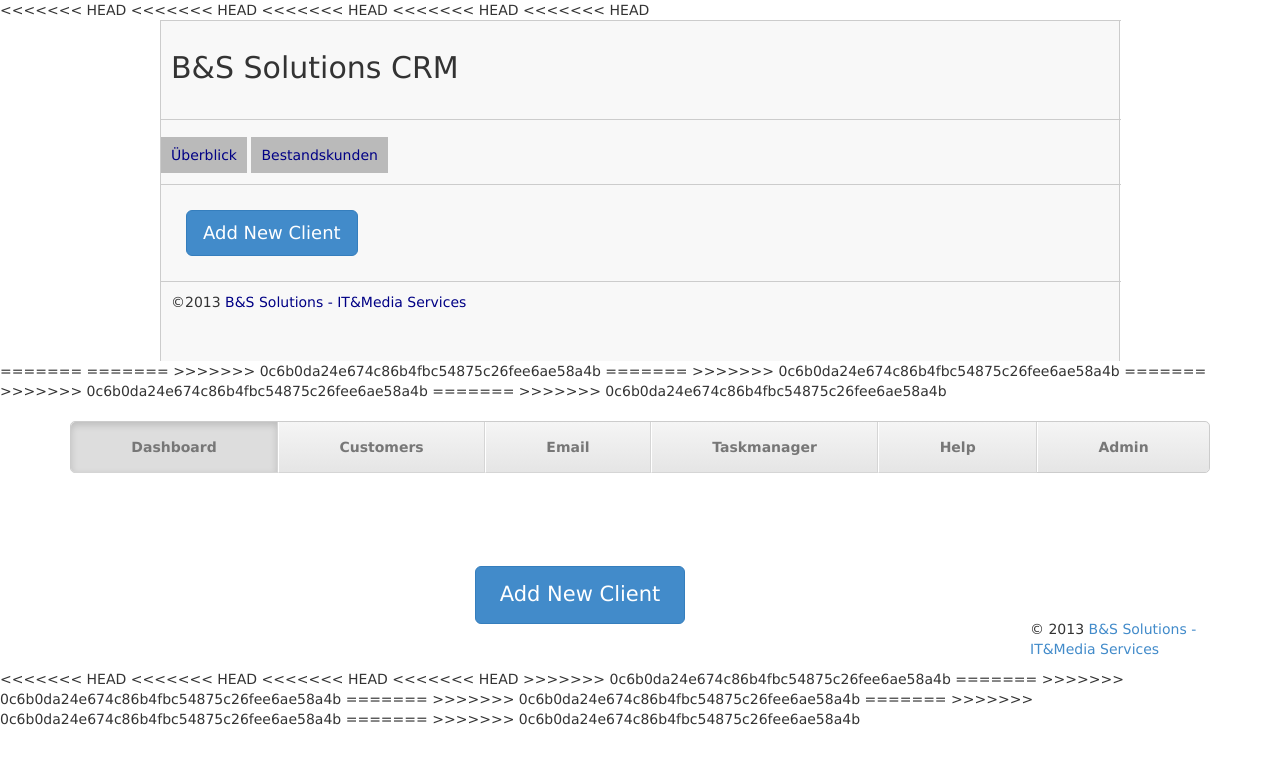
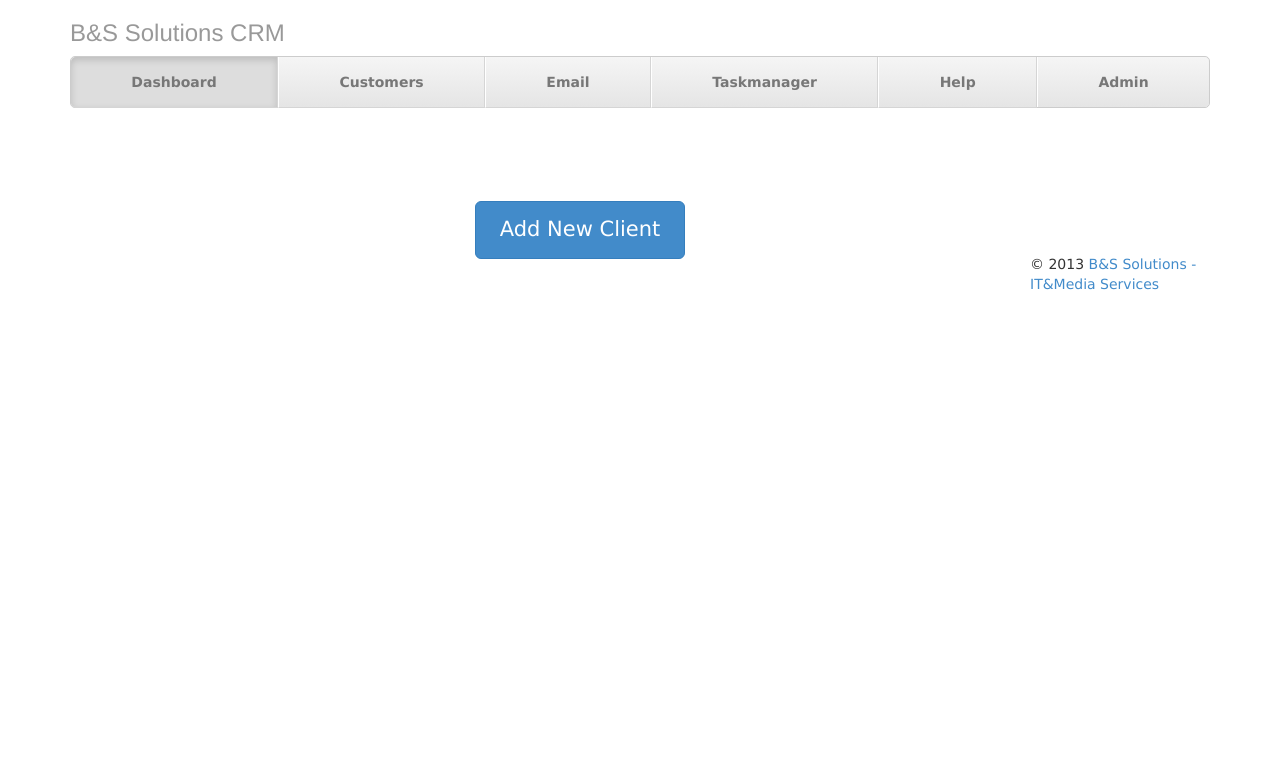
Before and after one commit to Isotronic/enso24, a PHP site: page /github/ in a window 1280 px wide. Shown: the top 764 px of the page. Run offline with PHP 8.4, Linux system fonts and the light colour scheme.

Commit message:
fixing the index file

```diff
--- a/index.php
+++ b/index.php
@@ -14,42 +14,9 @@
 <title>crm-enso24</title>
 </head>
 <body>
-<<<<<<< HEAD
-<<<<<<< HEAD
-<<<<<<< HEAD
-<<<<<<< HEAD
-<<<<<<< HEAD
-	<div id="wrapper">
-	    <div id="header">
-            <h2>B&amp;S Solutions CRM</h2>
-            <!--<img src="includes/images/logo_final.png" alt="enso24 logo" width="400" height="100"/>-->
-        </div>
-        <div id="nav">
-            <a href="index.php?pid=default">Überblick</a>
-            <a href="index.php?pid=customer">Bestandskunden</a>
-        </div>
-        <div>
-        	<?php
-        		//this pulls the add new client button
-        		include("pages/new_client/default.php");
-        	?>
-        </div>
-        <div id="footer">
-            <p><!--<a href="../class/logout.php">Logout</a> &nbsp; -->&copy;2013 <a href='http://www.bss-ims.de'>B&amp;S Solutions - IT&amp;Media Services</a></p>
-        </div>
-	</div>
-=======
-=======
->>>>>>> 0c6b0da24e674c86b4fbc54875c26fee6ae58a4b
-=======
->>>>>>> 0c6b0da24e674c86b4fbc54875c26fee6ae58a4b
-=======
->>>>>>> 0c6b0da24e674c86b4fbc54875c26fee6ae58a4b
-=======
->>>>>>> 0c6b0da24e674c86b4fbc54875c26fee6ae58a4b
 <div class="container">
     <div class="masthead">
-        <h3 class="text-muted"></h3>
+        <h3 class="text-muted">B&amp;S Solutions CRM</h3>
         <ul class="nav nav-justified">
             <li class="active"><a href="#">Dashboard</a></li>
             <li><a href="#">Customers</a></li>
@@ -70,18 +37,5 @@
         <p>&copy; 2013 <a href='http://www.bss-ims.de'>B&amp;S Solutions - IT&amp;Media Services</a></p>
     </div>
 </div>
-<<<<<<< HEAD
-<<<<<<< HEAD
-<<<<<<< HEAD
-<<<<<<< HEAD
->>>>>>> 0c6b0da24e674c86b4fbc54875c26fee6ae58a4b
-=======
->>>>>>> 0c6b0da24e674c86b4fbc54875c26fee6ae58a4b
-=======
->>>>>>> 0c6b0da24e674c86b4fbc54875c26fee6ae58a4b
-=======
->>>>>>> 0c6b0da24e674c86b4fbc54875c26fee6ae58a4b
-=======
->>>>>>> 0c6b0da24e674c86b4fbc54875c26fee6ae58a4b
 </body>
 </html>
```
